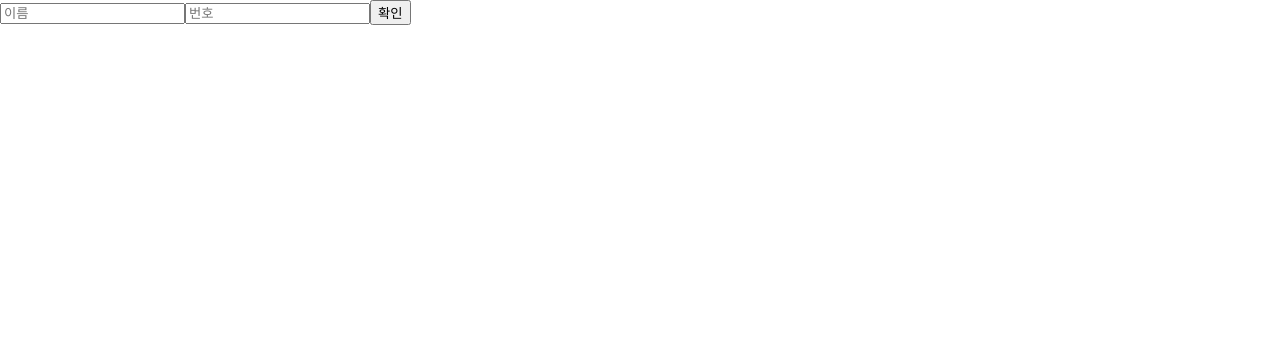
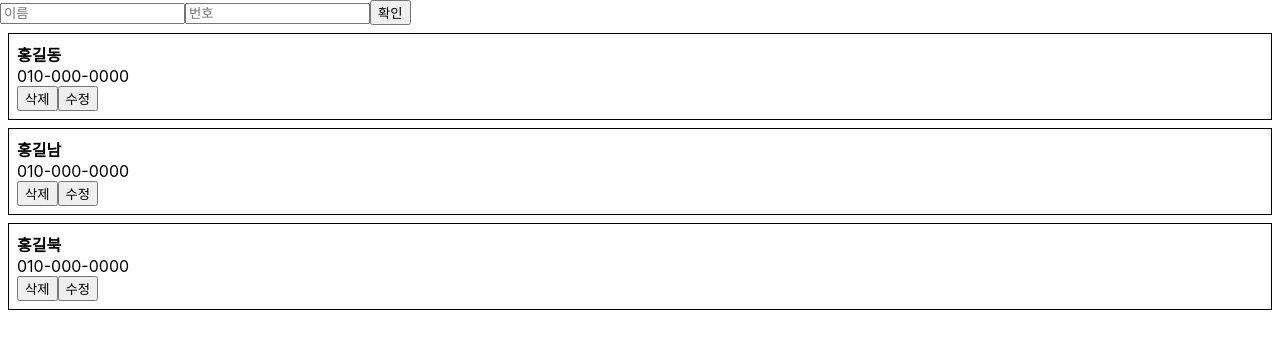
Before and after one commit to jay311311/phone-contact-list, a React (Create React App) app: page / in a window 1280 px wide. Shown: the top 340 px of the page. Built offline with nearby package versions, Linux system fonts and the light colour scheme.

Commit message:
불변성 유지를 위한 최적화(shouldComponentUpdate)

```diff
--- a/src/App.js
+++ b/src/App.js
@@ -4,9 +4,25 @@ import PhoneInfoList from './Component/PhoneInfoList';
 
 
 class App extends Component {
-  id = 0;
+  id = 3;
   state={
-    information:[]
+    information:[
+      {
+        id:0,
+        name:"홍길동",
+        phone:"010-000-0000"
+      },
+      {
+        id:1,
+        name:"홍길남",
+        phone:"010-000-0000"
+      },
+      {
+        id:2,
+        name:"홍길북",
+        phone:"010-000-0000"
+      }
+    ]
   }
 
   handleCreate = (data) => {
--- a/src/Component/PhoneForm.js
+++ b/src/Component/PhoneForm.js
@@ -9,7 +9,7 @@ class PhoneForm extends Component{
     handleChange=(event)=>{
         this.setState({
             [event.target.name] : event.target.value
-        })//[event.target.name] 은 imput의 name값이 들어간다
+        })//[event.target.name] 은 input의 name값이 들어간다
     }
     handleSubmit=(event)=>{
         event.preventDefault(); //page가 리로딩(reloading)되는것을 방지
--- a/src/Component/PhoneInfo.js
+++ b/src/Component/PhoneInfo.js
@@ -8,6 +8,12 @@ state={
     phone:""
 }
 
+shouldComponentUpdate(nextProps, nextState){
+    if(this.state !== nextState){
+        return true;
+    }
+    return this.props.info !==nextProps.info;
+}
 
 handleChange = (event) =>{
     this.setState({
@@ -36,7 +42,7 @@ if(this.state.editing){
     })
 }
 
-handleRmove=()=>{
+handleRmove = () => {
     const {info, onRemove} = this.props;
     onRemove(info.id);
 }
@@ -49,6 +55,8 @@ handleRmove=()=>{
             padding:"8px",
             margin:"8px"
         };
+
+        console.log(name);
 
         return(
 
--- a/src/Component/PhoneInfoList.js
+++ b/src/Component/PhoneInfoList.js
@@ -7,7 +7,7 @@ class PhoneInfoList extends Component{
 
     render(){
         const {data, onRemove, onUpdate} = this.props;
-
+        console.log("rendering_list");
 
 
         const list  = data.map(
```
